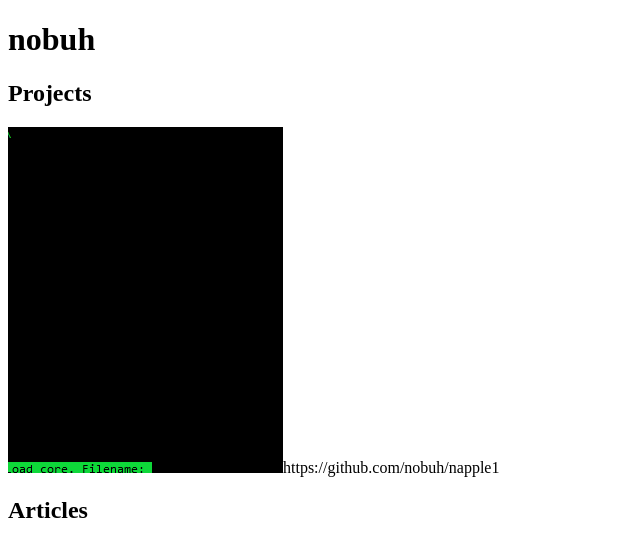
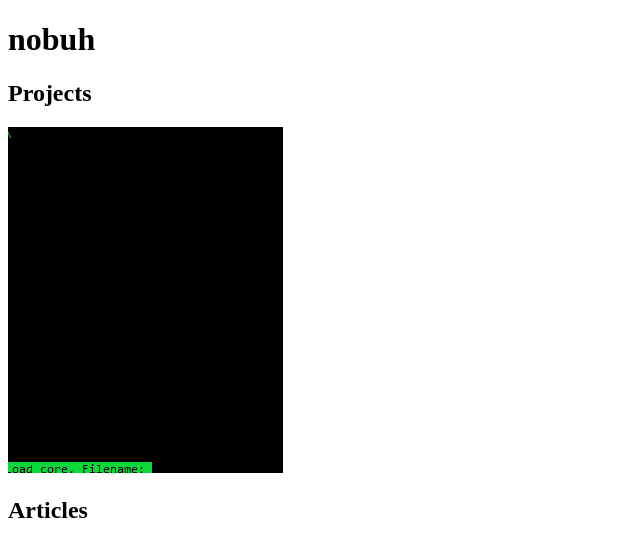
Before and after one commit to nobuh/nobuh.github.io, a plain HTML site: page index.html in a window 1280 px wide. Shown: the whole page, without its empty margins (0-640 px from the left). Drawn offline with Linux system fonts and the light colour scheme.

Commit message:
fix a tag

```diff
--- a/index.html
+++ b/index.html
@@ -9,7 +9,7 @@
 
   <h2>Projects</h2>
 
-  <a><img src="images/napple1.gif" alt="starting startrek on napple1">https://github.com/nobuh/napple1</a>
+  <a href="https://github.com/nobuh/napple1"><img src="images/napple1.gif" alt="starting startrek on napple1"></a>
 
   <h2>Articles</h2>
 </body>
```
